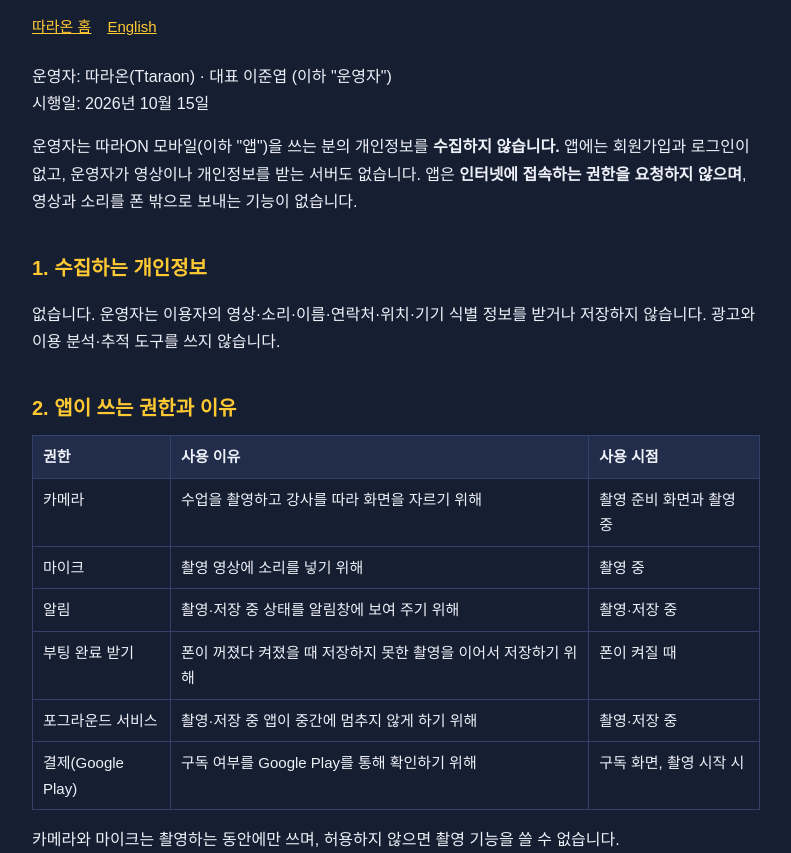
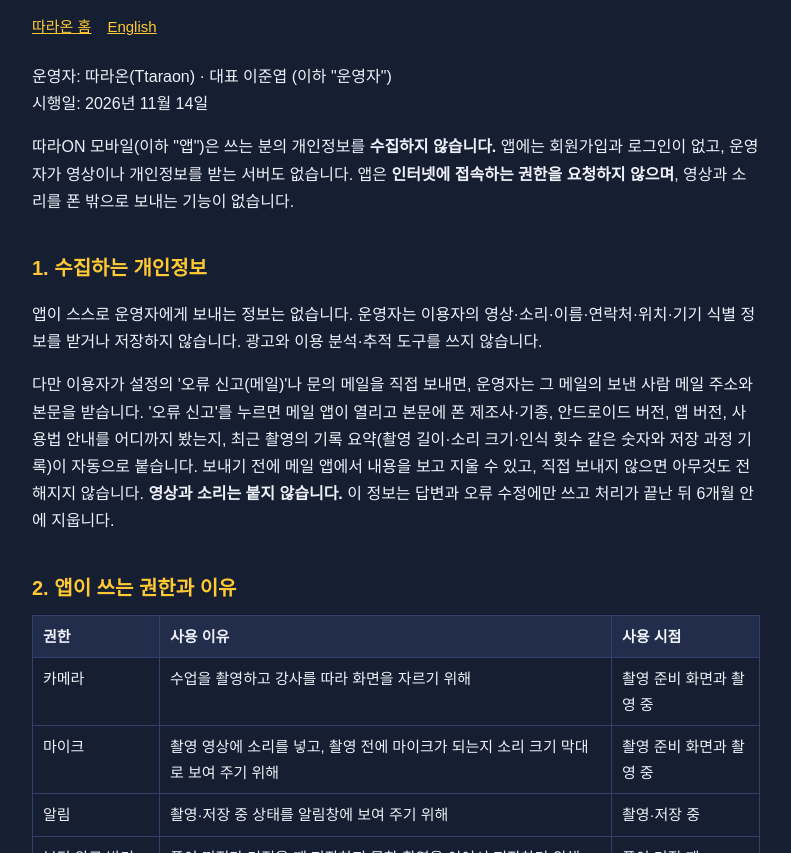
Before and after one commit to ttaraon-ljy/ttaraon-ljy.github.io, a plain HTML site: page privacy.html in a window 1280 px wide. Shown: the part 99-952 px from the top of the page, without its empty margins (244-1035 px from the left). Drawn offline with Linux system fonts and the light colour scheme.

Commit message:
개인정보 처리방침: 오류 신고 메일, 마이크 준비 화면, 보관 6개월 (1.0.4)

```diff
--- a/privacy.html
+++ b/privacy.html
@@ -14,24 +14,25 @@
 <header><img src="icon.png" alt=""><div class="name">따라ON 모바일 <small>개인정보 처리방침</small></div></header>
 <nav><a href="index.html">따라온 홈</a><a href="en/privacy.html" hreflang="en">English</a></nav>
 
-<p>운영자: 따라온(Ttaraon) · 대표 이준엽 (이하 "운영자")<br>시행일: 2026년 10월 15일</p>
+<p>운영자: 따라온(Ttaraon) · 대표 이준엽 (이하 "운영자")<br>시행일: 2026년 11월 14일</p>
 
-<p>운영자는 따라ON 모바일(이하 "앱")을 쓰는 분의 개인정보를 <b>수집하지 않습니다.</b> 앱에는 회원가입과 로그인이 없고, 운영자가 영상이나 개인정보를 받는 서버도 없습니다. 앱은 <b>인터넷에 접속하는 권한을 요청하지 않으며</b>, 영상과 소리를 폰 밖으로 보내는 기능이 없습니다.</p>
+<p>따라ON 모바일(이하 "앱")은 쓰는 분의 개인정보를 <b>수집하지 않습니다.</b> 앱에는 회원가입과 로그인이 없고, 운영자가 영상이나 개인정보를 받는 서버도 없습니다. 앱은 <b>인터넷에 접속하는 권한을 요청하지 않으며</b>, 영상과 소리를 폰 밖으로 보내는 기능이 없습니다.</p>
 
 <h2>1. 수집하는 개인정보</h2>
-<p>없습니다. 운영자는 이용자의 영상·소리·이름·연락처·위치·기기 식별 정보를 받거나 저장하지 않습니다. 광고와 이용 분석·추적 도구를 쓰지 않습니다.</p>
+<p>앱이 스스로 운영자에게 보내는 정보는 없습니다. 운영자는 이용자의 영상·소리·이름·연락처·위치·기기 식별 정보를 받거나 저장하지 않습니다. 광고와 이용 분석·추적 도구를 쓰지 않습니다.</p>
+<p>다만 이용자가 설정의 '오류 신고(메일)'나 문의 메일을 직접 보내면, 운영자는 그 메일의 보낸 사람 메일 주소와 본문을 받습니다. '오류 신고'를 누르면 메일 앱이 열리고 본문에 폰 제조사·기종, 안드로이드 버전, 앱 버전, 사용법 안내를 어디까지 봤는지, 최근 촬영의 기록 요약(촬영 길이·소리 크기·인식 횟수 같은 숫자와 저장 과정 기록)이 자동으로 붙습니다. 보내기 전에 메일 앱에서 내용을 보고 지울 수 있고, 직접 보내지 않으면 아무것도 전해지지 않습니다. <b>영상과 소리는 붙지 않습니다.</b> 이 정보는 답변과 오류 수정에만 쓰고 처리가 끝난 뒤 6개월 안에 지웁니다.</p>
 
 <h2>2. 앱이 쓰는 권한과 이유</h2>
 <div class="table-scroll"><table>
 <tr><th>권한</th><th>사용 이유</th><th>사용 시점</th></tr>
 <tr><td>카메라</td><td>수업을 촬영하고 강사를 따라 화면을 자르기 위해</td><td>촬영 준비 화면과 촬영 중</td></tr>
-<tr><td>마이크</td><td>촬영 영상에 소리를 넣기 위해</td><td>촬영 중</td></tr>
+<tr><td>마이크</td><td>촬영 영상에 소리를 넣고, 촬영 전에 마이크가 되는지 소리 크기 막대로 보여 주기 위해</td><td>촬영 준비 화면과 촬영 중</td></tr>
 <tr><td>알림</td><td>촬영·저장 중 상태를 알림창에 보여 주기 위해</td><td>촬영·저장 중</td></tr>
 <tr><td>부팅 완료 받기</td><td>폰이 꺼졌다 켜졌을 때 저장하지 못한 촬영을 이어서 저장하기 위해</td><td>폰이 켜질 때</td></tr>
 <tr><td>포그라운드 서비스</td><td>촬영·저장 중 앱이 중간에 멈추지 않게 하기 위해</td><td>촬영·저장 중</td></tr>
 <tr><td>결제(Google Play)</td><td>구독 여부를 Google Play를 통해 확인하기 위해</td><td>구독 화면, 촬영 시작 시</td></tr>
 </table></div>
-<p>카메라와 마이크는 촬영하는 동안에만 쓰며, 허용하지 않으면 촬영 기능을 쓸 수 없습니다.</p>
+<p>카메라와 마이크는 촬영 준비 화면과 촬영하는 동안에만 쓰며, 허용하지 않으면 촬영 기능을 쓸 수 없습니다.</p>
 
 <h2>3. 영상은 어디에 저장되나요</h2>
 <ul>
@@ -56,10 +57,10 @@
 <p>앱은 선생님이 쓰는 도구이며 어린이를 대상으로 하지 않습니다.</p>
 
 <h2>7. 개인정보의 보유·파기와 제3자 제공</h2>
-<p>운영자는 개인정보를 보유하지 않으므로 보유 기간과 파기할 정보가 없습니다. 제3자에게 제공하거나 처리를 맡기는 개인정보도 없습니다. 다만 결제는 Google Play가 직접 처리합니다(4장).</p>
+<p>운영자는 이용자가 직접 보낸 메일(1장) 말고는 개인정보를 보유하지 않습니다. 받은 메일은 처리가 끝난 뒤 6개월 안에 지웁니다. 제3자에게 제공하거나 처리를 맡기는 개인정보는 없습니다. 다만 결제는 Google Play가 직접 처리합니다(4장).</p>
 
 <h2>8. 이용자의 권리와 문의</h2>
-<p>운영자가 보유한 개인정보가 없어 열람·정정·삭제 요청의 대상이 되는 정보가 없지만, 궁금한 점은 아래로 연락해 주세요.</p>
+<p>직접 보내신 메일 말고는 운영자가 보유한 개인정보가 없습니다. 보내신 메일의 열람·삭제를 원하시거나 궁금한 점이 있으면 아래로 연락해 주세요.</p>
 <ul>
 <li>개인정보 보호책임자: 이준엽</li>
 <li>이메일: <a href="mailto:ttaraon.app@gmail.com">ttaraon.app@gmail.com</a></li>
```
